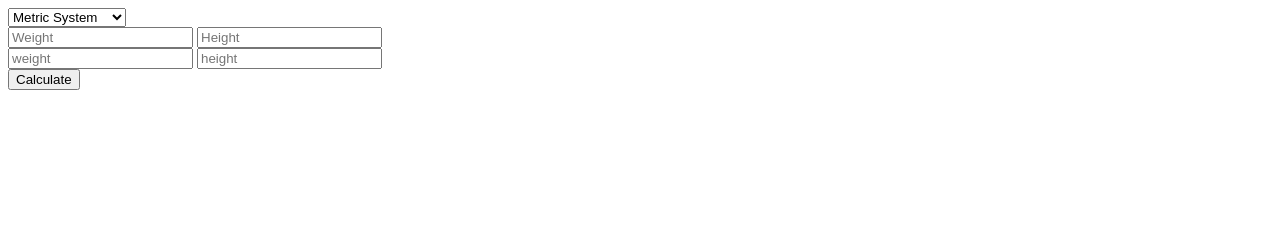
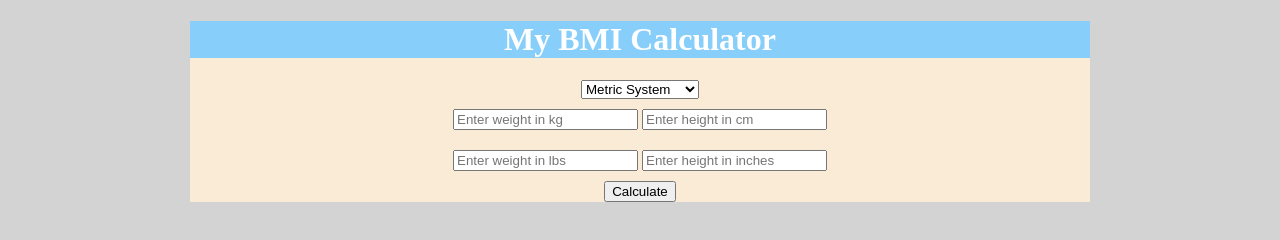
Before and after one commit to AlexSaxena/BMI_Challenge, a website: page index.html in a window 1280 px wide. Drawn offline with Linux system fonts and the light colour scheme.

Commit message:
Added some very simple Css

```diff
--- a/index.html
+++ b/index.html
@@ -6,11 +6,17 @@
     <meta name="viewport" content="width=device-width, initial-scale=1.0">
     <meta http-equiv="X-UA-Compatible" content="ie=edge">
     <title>Bmi Calculator</title>
+    <link rel="stylesheet" href="src/css/style.css">
     <script src="js/person.js"></script>
     <script src="js/bmi_calculator.js"></script>
 </head>
 
 <body>
+    <div id="container">
+
+        <div id="header">
+        <h1>My BMI Calculator</h1>
+        </div>
                 <form id="calculate">
 
                         <div class="form-group row">
@@ -23,13 +29,13 @@
                             </div>
 
                     <div id="metric-inputs">
-            <input type="text" id="weight-in-kgs" placeholder="Weight">
-            <input type="text" id="height-in-cm" placeholder="Height">
+                        <input type="text" id="weight-in-kgs" placeholder="Enter weight in kg">
+                        <input type="text" id="height-in-cm" placeholder="Enter height in cm">
                     </div>
 
                     <div id="imperial-inputs">
-            <input type="text" id="weight-in-lbs" placeholder="weight">
-            <input type="text" id="height-in-in" placeholder="height">
+                        <input type="text" id="weight-in-lbs" placeholder="Enter weight in lbs">
+                        <input type="text" id="height-in-in" placeholder="Enter height in inches">
                     </div>
                     <button type="submit" value="Calculate"> Calculate </button>
                 </form>
@@ -37,6 +43,7 @@
                 <div>
                     <span id="display_value"></span>
                     <span id="display_message"></span>
+                </div>
     </div>
 
     <script type="text/javascript">
--- /dev/null
+++ b/src/css/style.css
@@ -0,0 +1,34 @@
+/* Css for the BMI Calculator */
+
+body {
+background-color: lightgrey;
+}
+
+#container {
+background-color: antiquewhite;
+width: 900px;
+margin-left: auto;
+margin-right: auto;
+
+}
+
+#header {
+background-color: lightskyblue;
+color: white;
+text-align: center;
+}
+
+#calculate {
+    text-align: center;
+    width: 800px;
+    margin-left: auto;
+    margin-right: auto;
+}
+
+#metric-inputs {
+    padding: 10px;
+}
+
+#imperial-inputs {
+    padding: 10px;
+}
```
Lines whose indentation alone changed are shown as unchanged.
